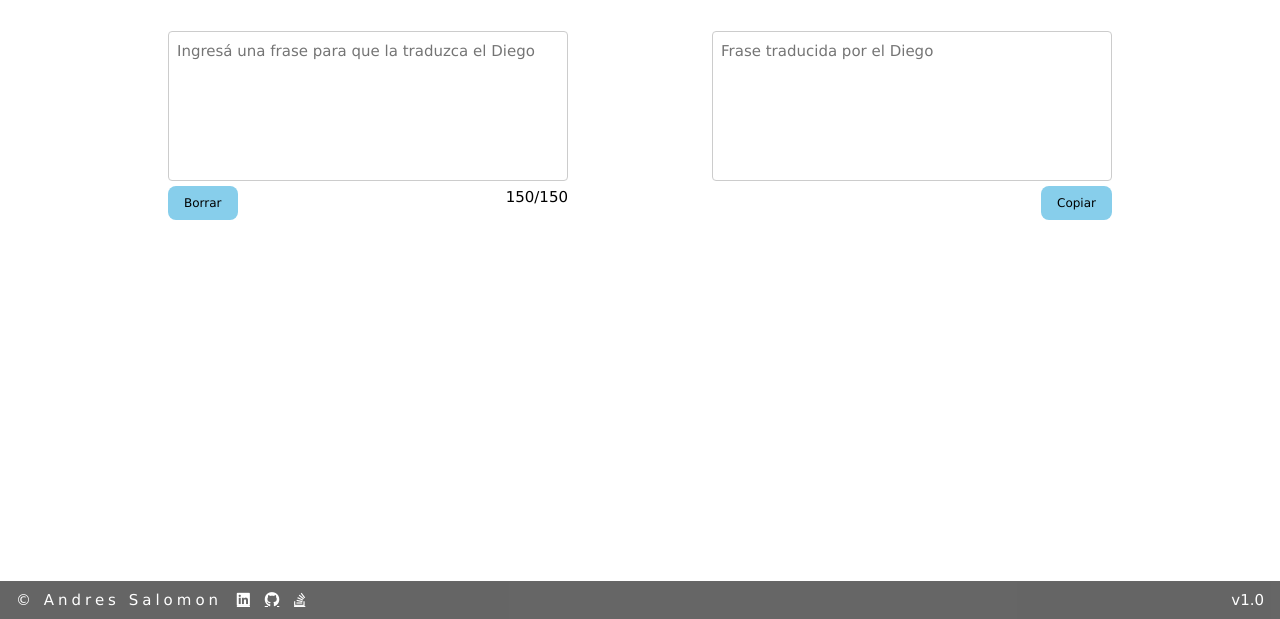
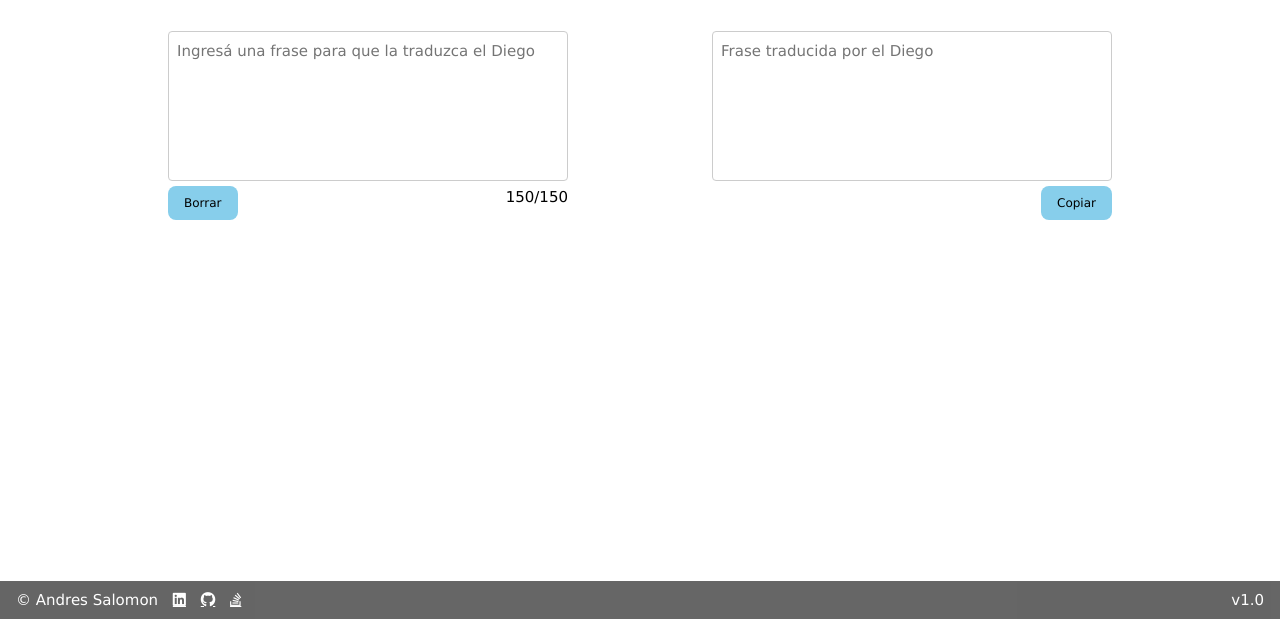
Before and after one commit to AndresSalomon1990/maradona-translator, a plain HTML site: page index.html in a window 1280 px wide. Shown: the part 181-800 px from the top of the page. Drawn offline with nearby package versions, Linux system fonts and the light colour scheme.

Commit message:
Footer p font size fixed because it crashes when sizing the screen.

```diff
--- a/index.html
+++ b/index.html
@@ -43,7 +43,7 @@
     </main>
 
     <footer class="w3-container w3-black w3-padding w3-opacity w3-hover-opacity-off">
-        <p class="w3-wide">&copy; Andres Salomon</p>
+        <p>&copy; Andres Salomon</p>
         <a class="fab fa-linkedin w3-hover-opacity" href="https://www.linkedin.com/in/andres-salomon-786739bb/" target="_blank" title="LinkedIn"></a>
         <a class="fab fa-github w3-hover-opacity" href="https://github.com/AndresSalomon1990" target="_blank" title="Github"></a>
         <a class="fab fa-stack-overflow w3-hover-opacity" href="https://stackoverflow.com/users/14307538/andres-salomon" target="_blank" title="Stack Overflow"></a>
```
